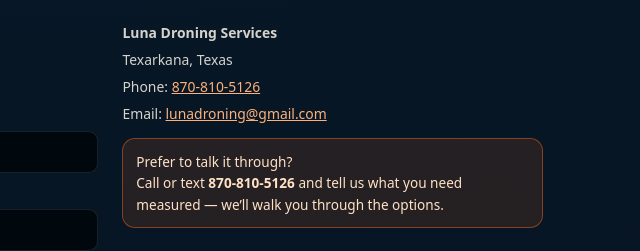
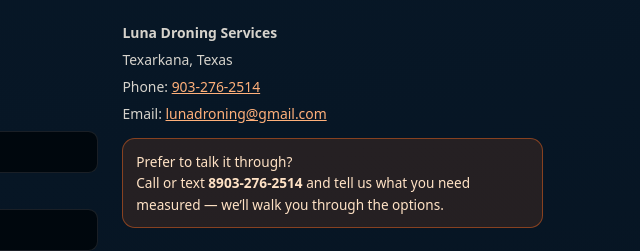
Before and after one commit to lunadroning/luna-droning-services, a plain HTML site: page index.html in a window 1280 px wide. Shown: the part 2464-2715 px from the top of the page, 623-1263 px from the left. Drawn offline with Linux system fonts and the light colour scheme.

```diff
--- a/index.html
+++ b/index.html
@@ -948,12 +948,12 @@
         <div class="contact-info">
           <p><strong>Luna Droning Services</strong></p>
           <p>Texarkana, Texas</p>
-          <p>Phone: <a href="tel:18708105126">870-810-5126</a></p>
+          <p>Phone: <a href="tel:19032762514">903-276-2514</a></p>
           <p>Email: <a href="mailto:lunadroning@gmail.com">lunadroning@gmail.com</a></p>
 
           <div class="contact-highlight">
             Prefer to talk it through?<br />
-            Call or text <strong>870-810-5126</strong> and tell us what you need measured —
+            Call or text <strong>8903-276-2514</strong> and tell us what you need measured —
             we’ll walk you through the options.
           </div>
         </div>
```
